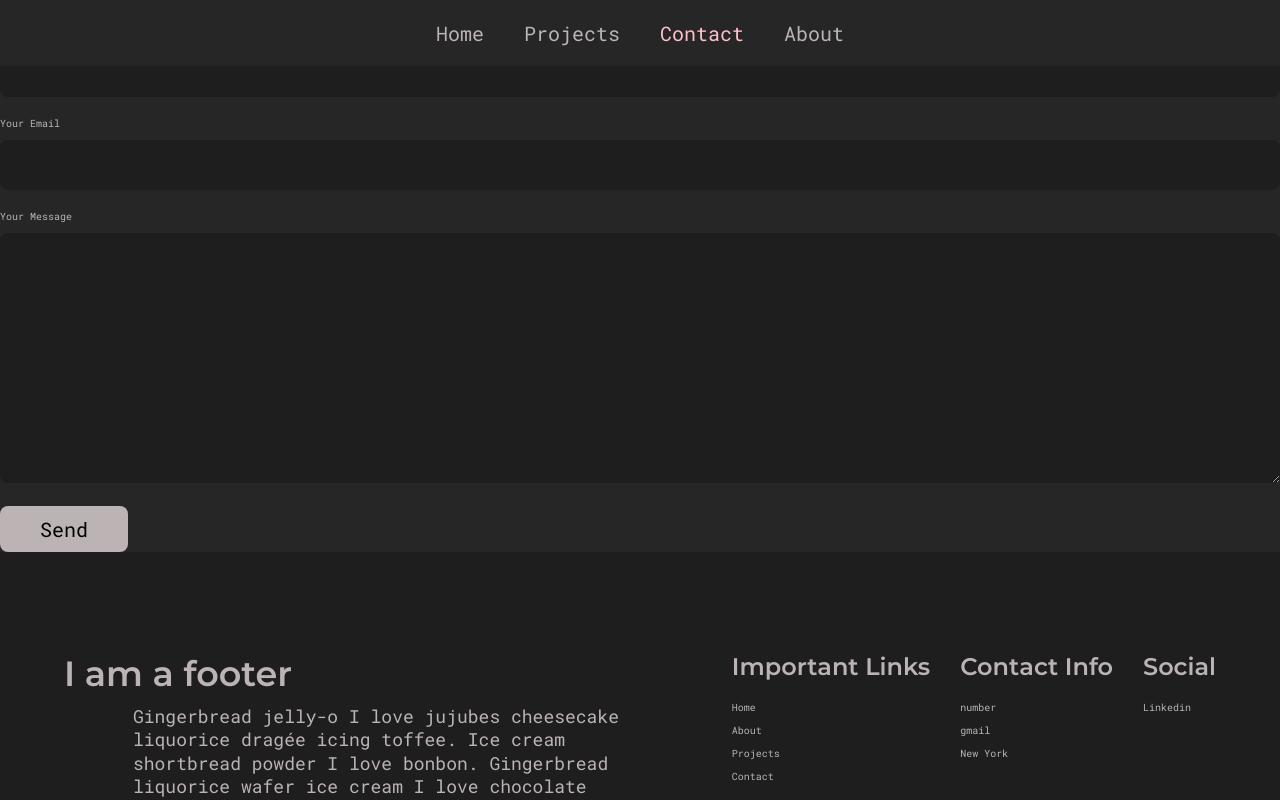
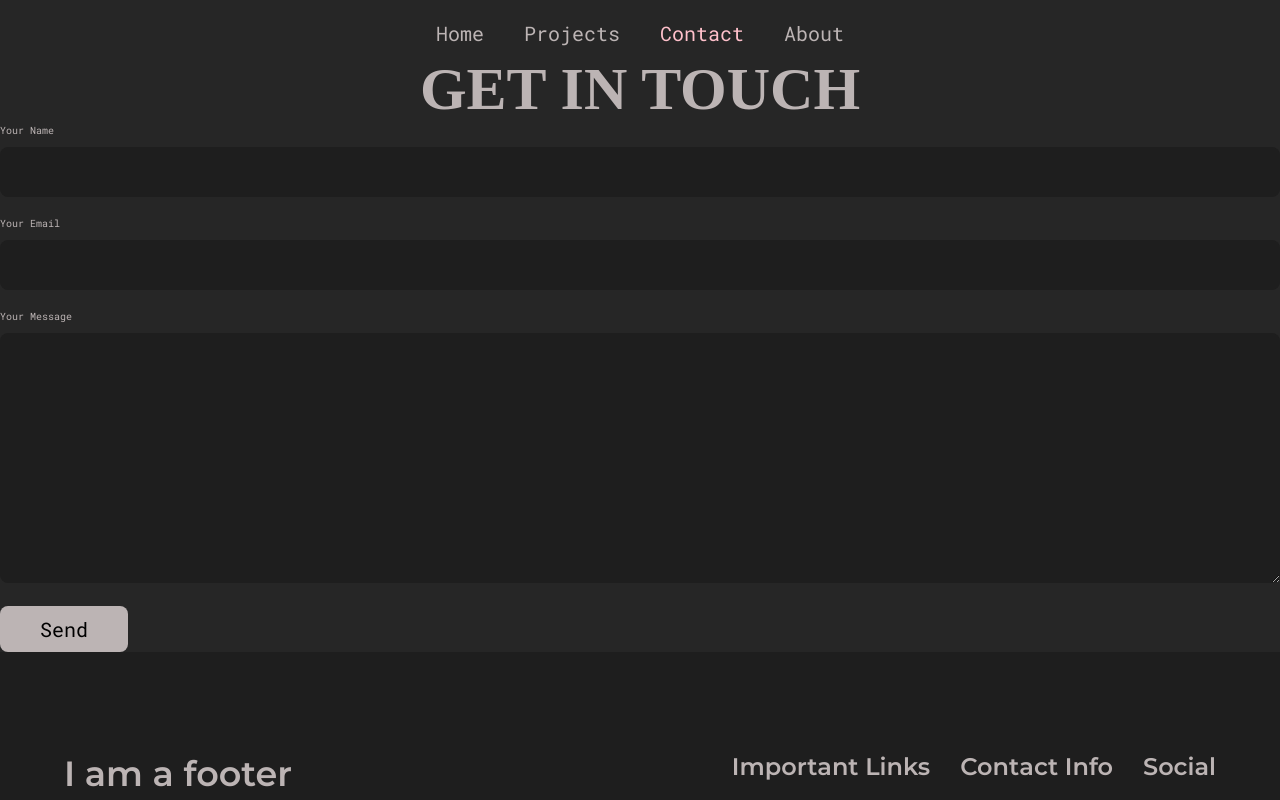
Before and after one commit to kyvycodes/k-react-portfolio, a React (Create React App) app: page /contact in a window 1280 px wide. Shown: the top 800 px of the page. Built offline with nearby package versions, Linux system fonts and the light colour scheme; the HTML template or start-up script is replaced by a standard one; a web font is replaced by a local one.

Commit message:
create: contact section

```diff
--- /dev/null
+++ b/src/components/ContactSection.js
@@ -0,0 +1,16 @@
+import React from 'react'
+import SectionTitle from '../components/SectionTitle'
+
+
+export default function ContactSection() {
+  return (
+    <div>
+      <div className='container'>
+        <SectionTitle
+        subtitle='Contact'
+        title='Get In Touch'
+        />
+      </div>
+    </div>
+  )
+}
--- a/src/pages/Contact.js
+++ b/src/pages/Contact.js
@@ -1,11 +1,14 @@
 import React from 'react'
 import ContactForm from '../components/ContactForm'
+import ContactSection from '../components/ContactSection'
+
 
 export default function Contacts() {
   return (
     <div>
       <h1>This is the contact page</h1>
       <div>
+        <ContactSection />
         <ContactForm />
         <test />
       </div>
```
